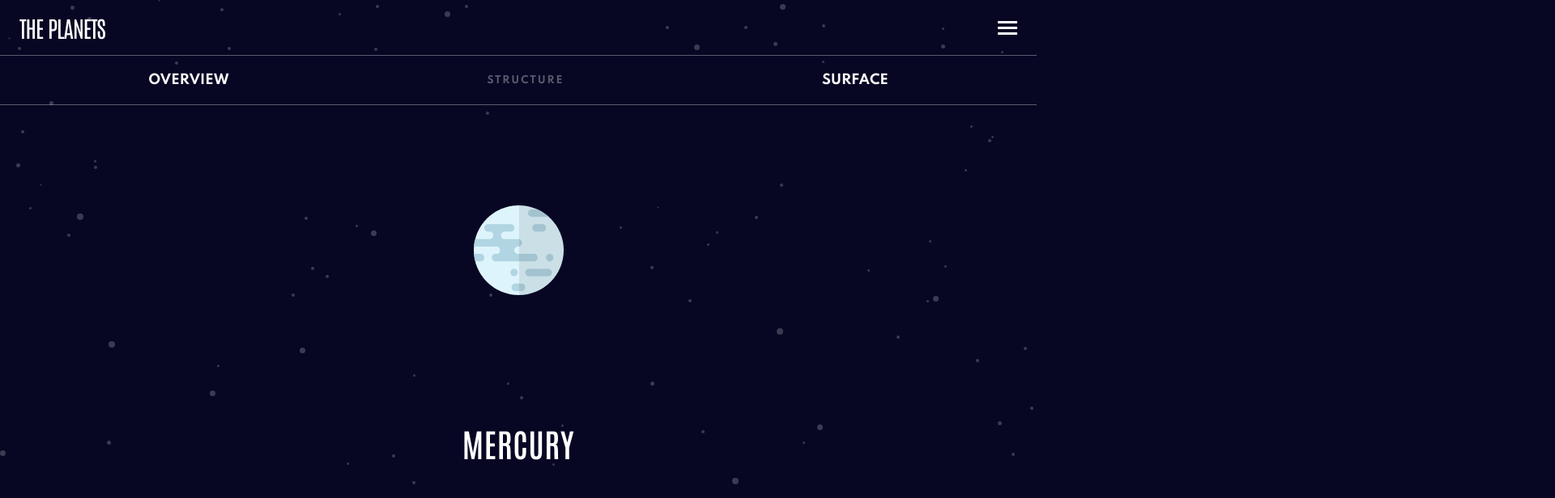
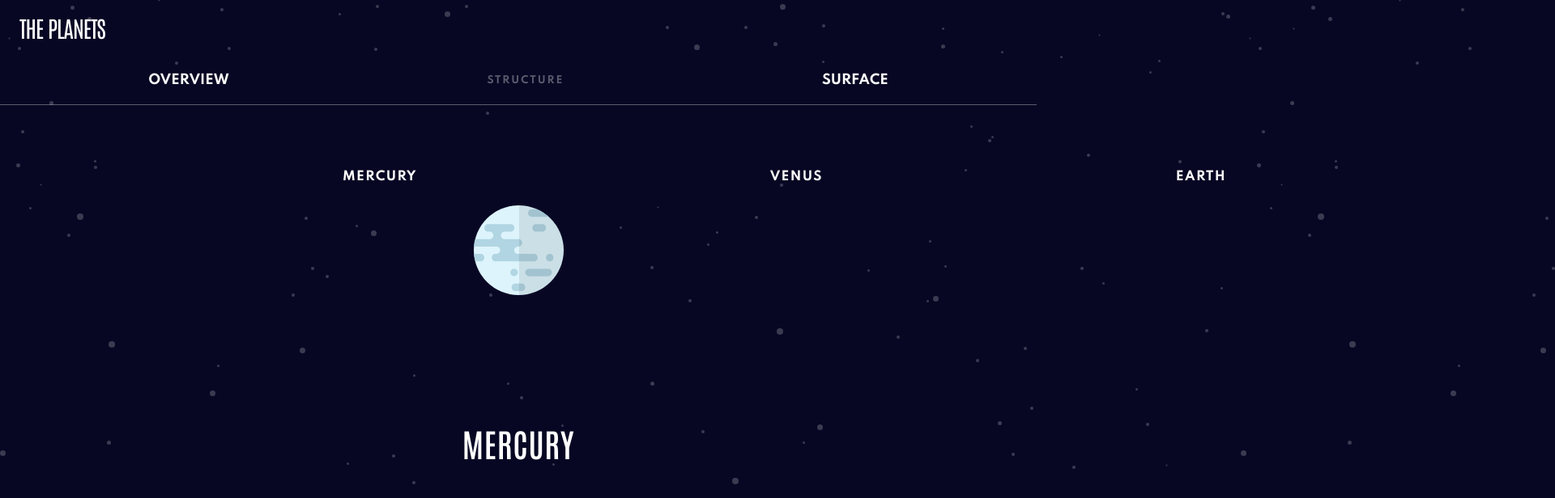
Before and after one commit to MidnightSilva/Planets-fact-site, a React (Create React App) app in the folder client/: page / in a window 1280 px wide. Shown: the top 616 px of the page at 81% size, 1920 px wide, since content can reach past the window. Built offline with nearby package versions, Linux system fonts and the light colour scheme.

Commit message:
hamburger menu is removed using css conditional rendering

```diff
--- a/client/src/Context/AppContext.js
+++ b/client/src/Context/AppContext.js
@@ -45,7 +45,7 @@ const value = {
   toggleStructureDescription,
   toggleSurfaceDescription,
   Overview,
-
+  setHamburgerMenu,
   Structure,
 
   Surface,
--- a/client/src/Layout/Nav.js
+++ b/client/src/Layout/Nav.js
@@ -2,12 +2,31 @@ import hamburgerMenuDisabled from '../assets/hamburgerMenuFaded.svg'
 import hamburgerMenu from "../assets/hamburgerMenu.svg";
 import NavLinks from "../components/NavLinks";
 // import { useState } from "react";
+ // eslint-disable-next-line
 import { useContext } from "react";
 import { PlanetContext } from "../Context/AppContext";
 
 const Nav = (props) => {
 
-const { toggleHamburgerMenu, hamburgermenu } = useContext(PlanetContext);
+const { toggleHamburgerMenu, hamburgermenu } =
+  useContext(PlanetContext);
+// const [size, setSize] = useState ([window.innerWidth]);
+
+// useEffect(() =>{
+//   console.log("is this looping???");
+//   const handleWindowStateChange = () => {
+//     setSize(window.innerWidth);
+//     if (size <= 768) {
+//       setHamburgerMenu(true);
+//     }
+//   };
+//   window.addEventListener("resize", handleWindowStateChange);
+//   // eslint-disable-next-line
+// },[size, hamburgermenu])
+// console.log(size)
+
+
+
 
     return (
       <nav>
@@ -21,15 +40,16 @@ const { toggleHamburgerMenu, hamburgermenu } = useContext(PlanetContext);
               onClick={toggleHamburgerMenu}
             />
           ) : (
+            //add the conditional rendering className for the Hamburger menu here
             <img
               src={hamburgerMenu}
               alt="hamburgermenu-logo"
-              className="hamburgerMenu"
+           className={`hamburgerMenu ${hamburgerMenu ? 'Show' : ''}`}
               onClick={toggleHamburgerMenu}
             />
           )}
         </div>
-        {hamburgermenu ? <NavLinks  /> : null}
+        <NavLinks />
       </nav>
     );
 }
--- a/client/src/Scss/Nav.scss
+++ b/client/src/Scss/Nav.scss
@@ -30,11 +30,16 @@ margin:0;
 width: 24px;
 height: 17px;
 }
+.hamburgerMenu.show{
+
+}
 .nav-links-container{
-background:$background-color;
+ display:none;
+}
+.nav-links-container .Show{
+  background:$background-color;
 height: 100vh;
 margin-top: -8px;
-
 }
 .link-container{
 display: flex;
@@ -68,3 +73,35 @@ height: 2rem;
 }
 
 .nav-arrow{}
+
+
+//tablet Media Queries
+@media screen and (min-width: 768px) {
+    .nav-top {
+    border-bottom: none;
+}
+  .hamburgerMenu{
+display: none;}
+.right-container {
+width: fit-content;
+}
+.nav-links-container{
+        visibility: visible;
+    display: flex;
+    margin-top: 0px;
+    height: fit-content;
+}
+.link-container {
+    display: flex;
+    justify-content: space-between;
+    border-bottom:none;
+    margin:0px;
+}
+.nav-planet{
+    visibility: hidden;
+
+}
+.nav-arrow{
+    visibility: hidden;
+}
+}
--- a/client/src/Scss/Planet.scss
+++ b/client/src/Scss/Planet.scss
@@ -72,4 +72,7 @@ margin-bottom: 8px;
     text-transform: uppercase;
 }
 
-// Hiding Page on mobile view while hamburger menu is open
+//tablet Media Queries
+@media screen and (min-width: 768px) {
+
+}
--- a/client/src/components/NavLinks.js
+++ b/client/src/components/NavLinks.js
@@ -15,14 +15,22 @@ import { PlanetContext } from "../Context/AppContext";
 
 const NavLinks =(props) => {
 
-const { toggleHamburgerMenu} = useContext(PlanetContext);
+const { toggleHamburgerMenu, hamburgermenu } = useContext(PlanetContext);
 
   return (
-    <div className="nav-links-container">
+    //add the conditional rendering className for the Hamburger menu here
+    <div
+      className={`nav-links-container${hamburgermenu ? 'Show' : ""}`}
+>
       <Link to="/">
         <div className="link-container">
           <div className="right-container">
-            <img src={mercury} alt="planet" onClick={toggleHamburgerMenu} />
+            <img
+              className="nav-planet"
+              src={mercury}
+              alt="planet"
+              onClick={toggleHamburgerMenu}
+            />
             <p onClick={toggleHamburgerMenu} className="nav-planets">
               Mercury
             </p>
@@ -33,7 +41,12 @@ const { toggleHamburgerMenu} = useContext(PlanetContext);
       <Link to="/venus">
         <div className="link-container">
           <div className="right-container">
-            <img src={venus} alt="planet" onClick={toggleHamburgerMenu} />
+            <img
+              src={venus}
+              className="nav-planet"
+              alt="planet"
+              onClick={toggleHamburgerMenu}
+            />
             <p onClick={toggleHamburgerMenu} className="nav-planets">
               Venus
             </p>
@@ -44,7 +57,12 @@ const { toggleHamburgerMenu} = useContext(PlanetContext);
       <Link to="earth">
         <div className="link-container">
           <div className="right-container">
-            <img src={earth} alt="planet" onClick={toggleHamburgerMenu} />
+            <img
+              src={earth}
+              className="nav-planet"
+              alt="planet"
+              onClick={toggleHamburgerMenu}
+            />
             <p onClick={toggleHamburgerMenu} className="nav-planets">
               Earth
             </p>
@@ -55,7 +73,12 @@ const { toggleHamburgerMenu} = useContext(PlanetContext);
       <Link to="/mars">
         <div className="link-container">
           <div className="right-container">
-            <img src={mars} alt="planet" onClick={toggleHamburgerMenu} />
+            <img
+              src={mars}
+              alt="planet"
+              className="nav-planet"
+              onClick={toggleHamburgerMenu}
+            />
             <p onClick={toggleHamburgerMenu} className="nav-planets">
               Mars
             </p>
@@ -67,7 +90,12 @@ const { toggleHamburgerMenu} = useContext(PlanetContext);
         {" "}
         <div className="link-container">
           <div className="right-container">
-            <img src={jupiter} alt="planet" onClick={toggleHamburgerMenu} />
+            <img
+              src={jupiter}
+              className="nav-planet"
+              alt="planet"
+              onClick={toggleHamburgerMenu}
+            />
             <p onClick={toggleHamburgerMenu} className="nav-planets">
               jupiter
             </p>
@@ -79,7 +107,12 @@ const { toggleHamburgerMenu} = useContext(PlanetContext);
         {" "}
         <div className="link-container">
           <div className="right-container">
-            <img src={saturn} alt="planet" onClick={toggleHamburgerMenu} />
+            <img
+              src={saturn}
+              alt="planet"
+              className="nav-planet"
+              onClick={toggleHamburgerMenu}
+            />
             <p onClick={toggleHamburgerMenu} className="nav-planets">
               Saturn
             </p>
@@ -91,7 +124,12 @@ const { toggleHamburgerMenu} = useContext(PlanetContext);
         {" "}
         <div className="link-container">
           <div className="right-container">
-            <img src={uranus} alt="planet" onClick={toggleHamburgerMenu} />
+            <img
+              src={uranus}
+              alt="planet"
+              className="nav-planet"
+              onClick={toggleHamburgerMenu}
+            />
             <p onClick={toggleHamburgerMenu} className="nav-planets">
               Uranus
             </p>
@@ -103,7 +141,12 @@ const { toggleHamburgerMenu} = useContext(PlanetContext);
         {" "}
         <div className="link-container">
           <div className="right-container">
-            <img src={neptune} alt="planet" onClick={toggleHamburgerMenu} />
+            <img
+              src={neptune}
+              alt="planet"
+              className="nav-planet"
+              onClick={toggleHamburgerMenu}
+            />
             <p onClick={toggleHamburgerMenu} className="nav-planets">
               Neptune
             </p>
```
Also changed, not shown: client/src/Scss/button.scss (+10 -6 lines).
